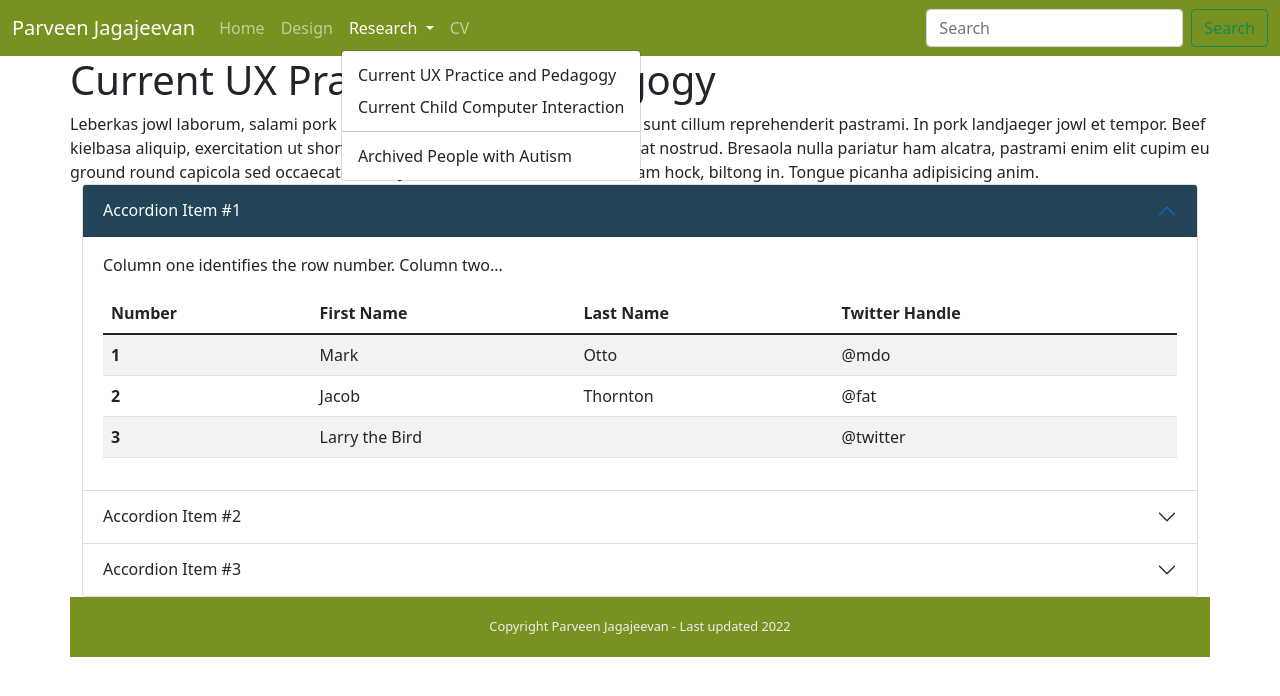
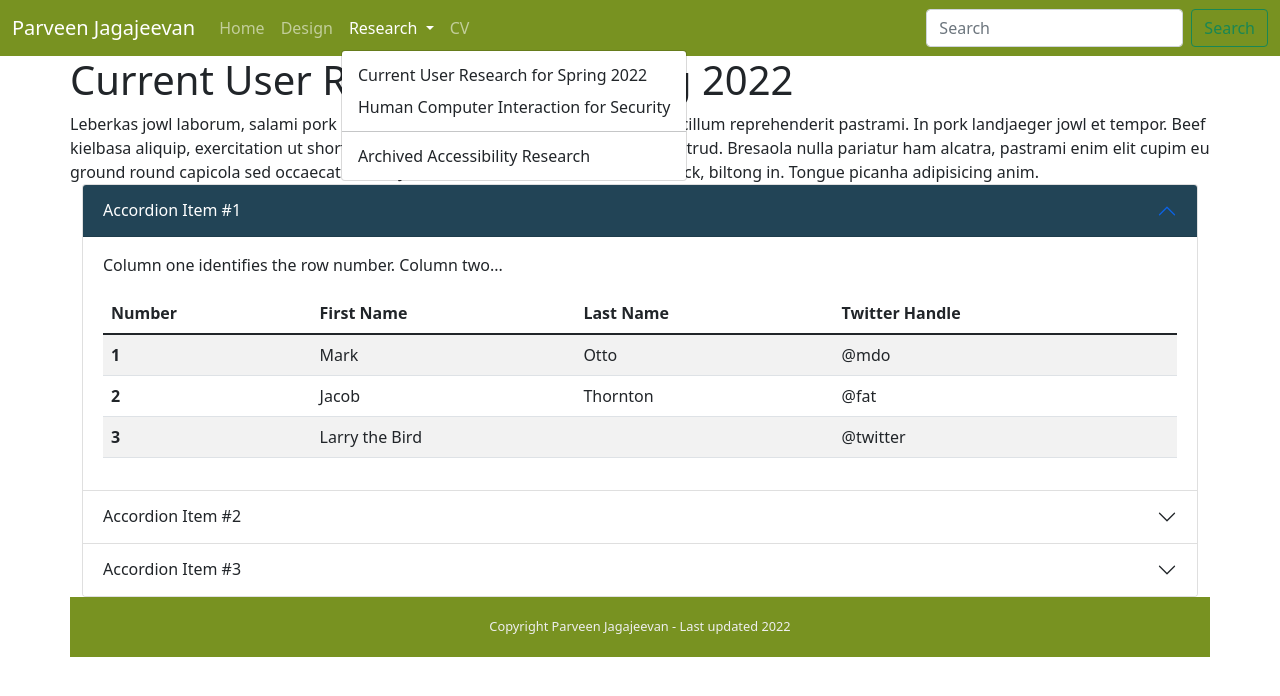
Before and after one commit to parveenj/wisdom-pets, a plain HTML site: page research/research1.html in a window 1280 px wide. Both pictures are taken after a click on the button "Research". Drawn offline with nearby package versions, Linux system fonts and the light colour scheme.

Commit message:
Update some text
Update some text

```diff
--- a/research/research1.html
+++ b/research/research1.html
@@ -30,10 +30,10 @@
                 Research
               </a>
               <ul class="dropdown-menu" aria-labelledby="navbarDropdown">
-                <li><a class="dropdown-item" href="#">Current UX Practice and Pedagogy</a></li>
-                <li><a class="dropdown-item" href="research2.html">Current Child Computer Interaction</a></li>
+                <li><a class="dropdown-item" href="#">Current User Research for Spring 2022</a></li>
+                <li><a class="dropdown-item" href="research2.html">Human Computer Interaction for Security</a></li>
                 <li><hr class="dropdown-divider"></li>
-                <li><a class="dropdown-item" href="research3.html">Archived People with Autism</a></li>
+                <li><a class="dropdown-item" href="research3.html">Archived Accessibility Research</a></li>
               </ul>
             </li>
             <li class="nav-item">
@@ -50,7 +50,7 @@
 
     <div class="container c-container">
       <div class="row">
-        <h1>Current UX Practice and Pedagogy</h1>
+        <h1>Current User Research for Spring 2022</h1>
         <div class="col-sm-12 control-width">
             Leberkas jowl laborum, salami pork belly ea frankfurter turkey elit aliquip ut sunt cillum reprehenderit pastrami. In pork landjaeger jowl et tempor. Beef kielbasa aliquip, exercitation ut short ribs excepteur. Jowl cow culpa consequat nostrud. Bresaola nulla pariatur ham alcatra, pastrami enim elit cupim eu ground round capicola sed occaecat bacon. Jowl short loin swine eiusmod ham hock, biltong in. Tongue picanha adipisicing anim.
         </div>
```
